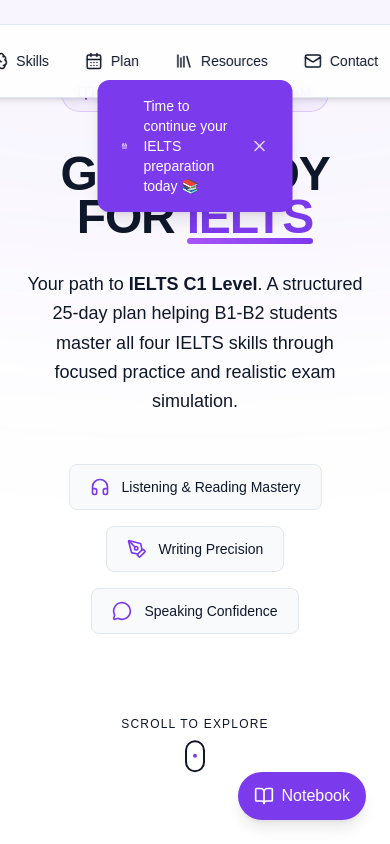
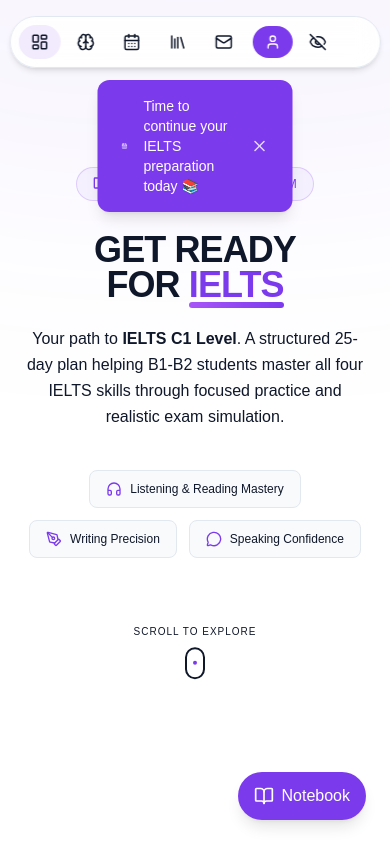
Before and after one commit to Marius-79/ielts-prep, a React (Vite) app: page / in a window 390 px wide. Shown: the top 844 px of the page. Built offline with nearby package versions, Linux system fonts and the light colour scheme.

Commit message:
mobile navbar fix

```diff
--- a/src/_components/hero/hero-section.jsx
+++ b/src/_components/hero/hero-section.jsx
@@ -8,17 +8,17 @@
 ];
 
 export default function HeroSection() {
-return ( <section className="relative min-h-screen flex items-center justify-center overflow-hidden bg-background">
+return (
+<section className="relative min-h-screen flex items-center justify-center overflow-hidden bg-background">
 
-
-  {/* Static gradient background (extremely cheap for GPU) */}
+  {/* Static gradient background */}
   <div className="absolute inset-0 pointer-events-none">
-    <div className="absolute top-[-300px] left-1/2 -translate-x-1/2 w-[1000px] h-[600px] bg-primary/5 blur-[120px] rounded-full" />
+    <div className="absolute top-[-300px] left-1/2 -translate-x-1/2 w-[900px] sm:w-[1000px] h-[500px] sm:h-[600px] bg-primary/5 blur-[120px] rounded-full" />
   </div>
 
   {/* HERO CONTENT */}
 
-  <div className="relative z-10 text-center px-6 max-w-5xl mx-auto">
+  <div className="relative z-10 text-center px-4 sm:px-6 max-w-5xl mx-auto">
 
     {/* badge */}
 
@@ -26,10 +26,10 @@
       initial={{ opacity: 0, y: 20 }}
       animate={{ opacity: 1, y: 0 }}
       transition={{ duration: 0.6 }}
-      className="inline-flex items-center gap-2 px-4 py-2 rounded-full border border-primary/20 bg-primary/5 mb-10"
+      className="inline-flex items-center gap-2 px-4 py-2 rounded-full border border-primary/20 bg-primary/5 mb-8 sm:mb-10"
     >
       <BookOpen className="w-4 h-4 text-primary" />
-      <span className="text-sm font-medium text-primary uppercase tracking-wide">
+      <span className="text-xs sm:text-sm font-medium text-primary uppercase tracking-wide">
         25-Day Intensive Program
       </span>
     </motion.div>
@@ -40,7 +40,7 @@
       initial={{ opacity: 0, y: 30 }}
       animate={{ opacity: 1, y: 0 }}
       transition={{ duration: 0.7, delay: 0.1 }}
-      className="text-5xl sm:text-7xl lg:text-8xl font-bold tracking-tight leading-[0.9]"
+      className="text-4xl sm:text-6xl lg:text-8xl font-bold tracking-tight leading-[0.95] sm:leading-[0.9]"
     >
       <span className="text-foreground">GET READY</span>
       <br />
@@ -54,7 +54,7 @@
       initial={{ opacity: 0, y: 20 }}
       animate={{ opacity: 1, y: 0 }}
       transition={{ duration: 0.6, delay: 0.25 }}
-      className="mt-8 text-lg sm:text-xl text-muted-foreground max-w-2xl mx-auto leading-relaxed"
+      className="mt-6 sm:mt-8 text-base sm:text-xl text-muted-foreground max-w-2xl mx-auto leading-relaxed px-2"
     >
       Your path to{" "}
       <span className="text-foreground font-semibold">IELTS C1 Level</span>.
@@ -68,7 +68,7 @@
       initial={{ opacity: 0, y: 20 }}
       animate={{ opacity: 1, y: 0 }}
       transition={{ duration: 0.6, delay: 0.35 }}
-      className="mt-12 flex flex-wrap justify-center gap-4"
+      className="mt-10 sm:mt-12 flex flex-wrap justify-center gap-3 sm:gap-4"
     >
       {skills.map((skill, i) => (
         <motion.div
@@ -77,10 +77,10 @@
           animate={{ opacity: 1, scale: 1 }}
           transition={{ duration: 0.4, delay: 0.45 + i * 0.08 }}
           whileHover={{ scale: 1.05, y: -3 }}
-          className="flex items-center gap-3 px-5 py-3 rounded-lg bg-card border border-border hover:border-primary/30 transition-all duration-300"
+          className="flex items-center gap-2 sm:gap-3 px-4 sm:px-5 py-2.5 sm:py-3 rounded-lg bg-card border border-border hover:border-primary/30 transition-all duration-300"
         >
-          <skill.icon className="w-5 h-5 text-primary" />
-          <span className="text-sm font-medium text-foreground">
+          <skill.icon className="w-4 h-4 sm:w-5 sm:h-5 text-primary" />
+          <span className="text-xs sm:text-sm font-medium text-foreground">
             {skill.label}
           </span>
         </motion.div>
@@ -93,14 +93,14 @@
       initial={{ opacity: 0 }}
       animate={{ opacity: 1 }}
       transition={{ delay: 1 }}
-      className="mt-20"
+      className="mt-16 sm:mt-20"
     >
       <motion.div
         animate={{ y: [0, 8, 0] }}
         transition={{ duration: 2.2, repeat: Infinity }}
         className="flex flex-col items-center gap-2"
       >
-        <span className="text-xs text-muted-foreground uppercase tracking-widest">
+        <span className="text-[10px] sm:text-xs text-muted-foreground uppercase tracking-widest">
           Scroll to explore
         </span>
 
@@ -118,10 +118,8 @@
 
   {/* smooth transition to next section */}
 
-  <div className="absolute bottom-0 left-0 w-full h-40 bg-gradient-to-b from-transparent to-background pointer-events-none" />
+  <div className="absolute bottom-0 left-0 w-full h-32 sm:h-40 bg-gradient-to-b from-transparent to-background pointer-events-none" />
 
 </section>
-
-
 );
 }
--- a/src/_components/navbar/FloatingTopBar.jsx
+++ b/src/_components/navbar/FloatingTopBar.jsx
@@ -135,13 +135,13 @@
 
   return(
 
-<div className="fixed top-6 left-1/2 -translate-x-1/2 z-50">
+<div className="fixed top-4 sm:top-6 left-1/2 -translate-x-1/2 z-50 w-[95%] sm:w-auto">
 
 <motion.div
 animate={{ scale:collapsed?0.9:1 }}
 transition={{ type:"spring",stiffness:260,damping:22 }}
 className={`relative flex items-center border border-border bg-white/90 backdrop-blur-md shadow-md
-${collapsed ? "w-12 h-12 rounded-full justify-center" : "px-3 py-2 rounded-full gap-1"}
+${collapsed ? "w-12 h-12 rounded-full justify-center" : "px-2 sm:px-3 py-2 rounded-full gap-1"}
 `}
 >
 
@@ -169,7 +169,7 @@
 
 ) : (
 
-<div className="relative flex items-center gap-1">
+<div className="relative flex items-center gap-1 flex-wrap sm:flex-nowrap justify-center">
 
 {sections.map((item)=>{
 
@@ -183,7 +183,7 @@
 onClick={()=>scrollTo(item.id)}
 whileHover={{ y:-3, scale:1.05 }}
 transition={{ type:"spring",stiffness:300,damping:20 }}
-className="relative flex items-center gap-2 px-4 py-2 text-sm text-muted-foreground hover:text-primary transition"
+className="relative flex items-center gap-1 sm:gap-2 px-3 sm:px-4 py-2 text-xs sm:text-sm text-muted-foreground hover:text-primary transition"
 >
 
 {isActive && (
@@ -195,7 +195,10 @@
 )}
 
 <Icon size={18} className="relative z-10"/>
-<span className="relative z-10">{item.label}</span>
+
+<span className="relative z-10 hidden sm:inline">
+{item.label}
+</span>
 
 </motion.button>
 
@@ -210,10 +213,10 @@
 
 <button
 onClick={openAuth}
-className="ml-3 flex items-center gap-2 px-4 py-2 rounded-full bg-primary text-white text-sm hover:opacity-90 transition"
+className="ml-1 sm:ml-3 flex items-center gap-2 px-3 sm:px-4 py-2 rounded-full bg-primary text-white text-xs sm:text-sm hover:opacity-90 transition"
 >
 <User size={16}/>
-Sign In
+<span className="hidden sm:inline">Sign In</span>
 </button>
 
 )}
@@ -225,9 +228,11 @@
 
 <button
 onClick={logout}
-className="ml-3 flex items-center gap-2 px-4 py-2 rounded-full bg-secondary text-sm hover:opacity-80 transition"
+className="ml-1 sm:ml-3 flex items-center gap-2 px-3 sm:px-4 py-2 rounded-full bg-secondary text-xs sm:text-sm hover:opacity-80 transition"
 >
+<span className="truncate max-w-[80px] sm:max-w-none">
 {username || "Account"}
+</span>
 </button>
 
 )}
```
